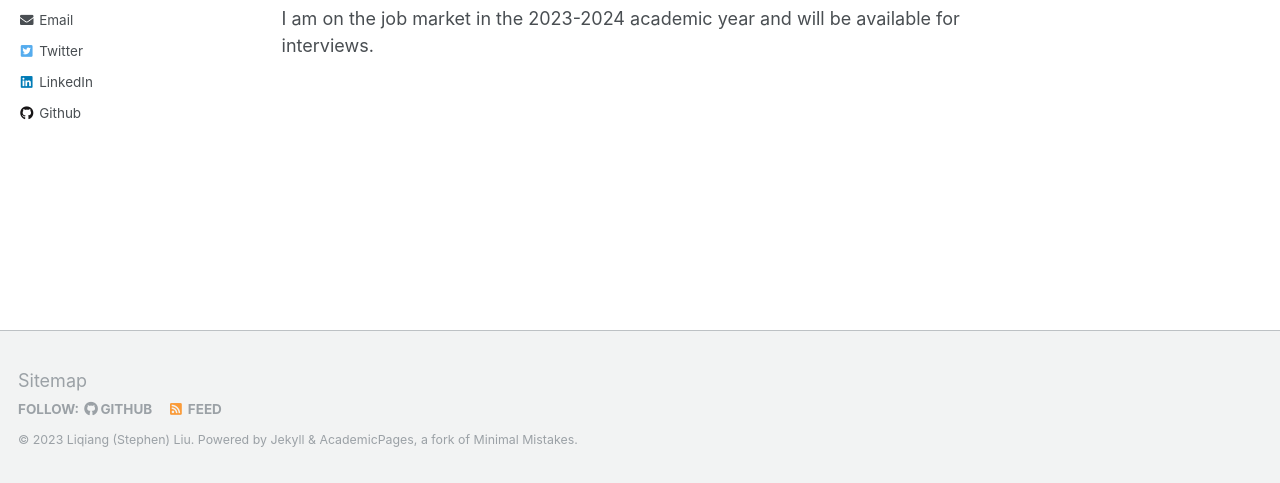
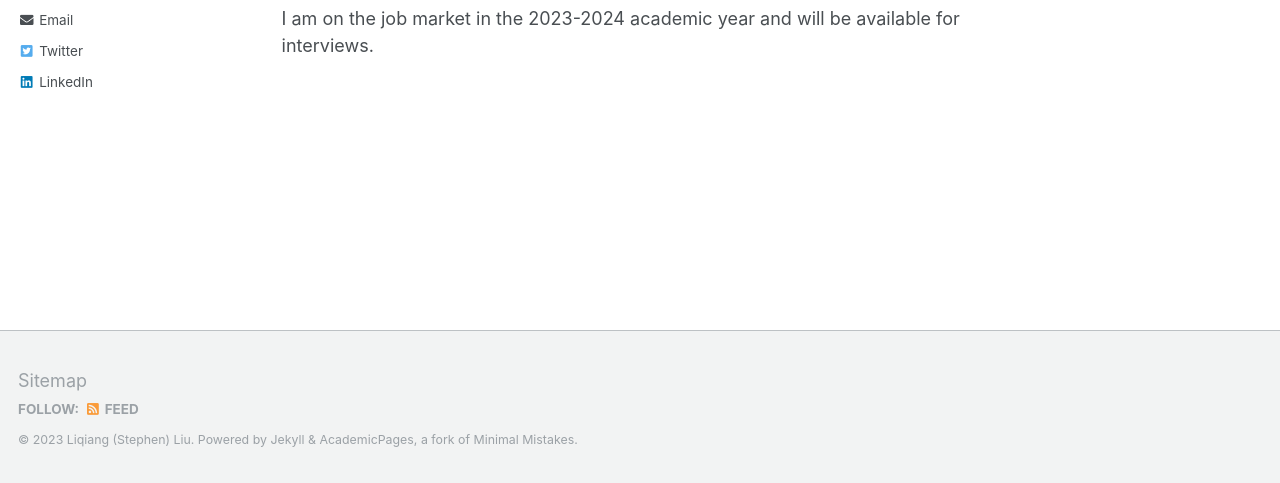
Before and after one commit to Liqiang-Liu/Liqiang-Liu.github.io, a Jekyll site: the page built from _pages/about.md, in a window 1280 px wide. Shown: the part 414-897 px from the top of the page. Built offline with Jekyll 4.4.1, drawn with Linux system fonts in a browser that asks for light colours.

Commit message:
Update _config.yml

```diff
--- a/_config.yml
+++ b/_config.yml
@@ -96,7 +96,7 @@ author:
   flickr           :
   facebook         :
   foursquare       :
-  github           : "liqiang-liu"
+  github           : #"liqiang-liu"
   google_plus      :
   keybase          :
   instagram        :
```
